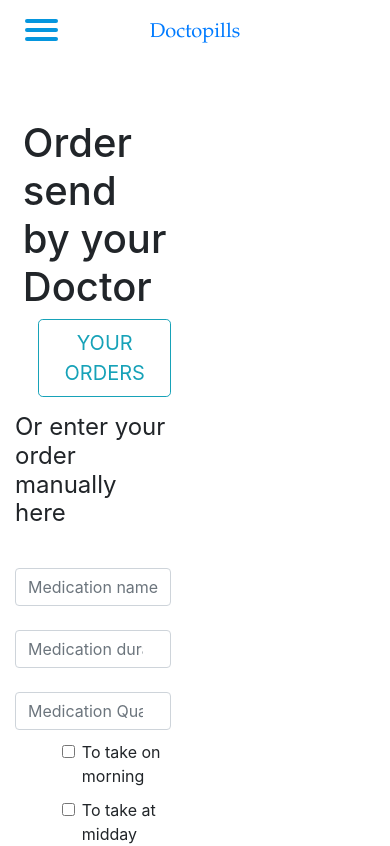
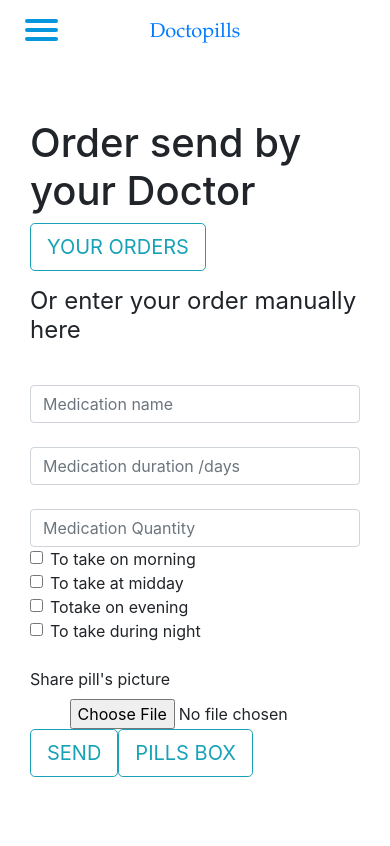
Before and after one commit to nadir-13016/hackathon2doctopills_front, a React (Create React App) app: page /order in a window 390 px wide. Shown: the top 846 px of the page. Built offline with nearby package versions, Linux system fonts and the light colour scheme.

Commit message:
css corrections

```diff
--- a/src/components/barNav/BarNav.js
+++ b/src/components/barNav/BarNav.js
@@ -20,7 +20,7 @@ const BarNav = () =>{
     <ul id="menu">
       <li><Link className='liNav' to="/" >Home</Link></li>
       <li><Link to="/order">Order</Link></li>
-      <li><Link to="/pillbox" >Pillbox</Link></li>
+      <li><Link to="/pilule" >Pillbox</Link></li>
       <li><Link to="/InfosPatient" >Patient informations</Link></li>
       <li><Link to="/appointment" >Appointment</Link></li>
       <li><Link to="/chat">Chat</Link></li>
--- a/src/components/formOrder/formOrder.css
+++ b/src/components/formOrder/formOrder.css
@@ -1,8 +1,6 @@
-.formulaire {
-    /* display: flex;
-    flex-direction: column;
-   align-items: left; */
-    width: 40vw;
+.row {
+    width: 100%;
+    margin: 0 !important;
 }
 
 .col {
@@ -10,18 +8,68 @@ padding:0 !important;
 }
 
 .form-check {
-    margin-top: 10px !important;
-    margin-left: 30% !important;
+    margin-right: auto !important;
+    margin-left: auto !important;
 }
 
-.h1Form {
-    margin-left: 5% !important;
+.firstTitle {
+   display: flex;
+   justify-content: center;
 }
 
-button {
-    margin-left: 15% !important;
+#fontTitre {
+font-size: 20px !important;
 }
 
+
 #exampleFormControlFile1 {
-    margin-left: 15%
+    margin-left: 45%
 }
+
+#boutonOrder {
+    width: 50%;
+}
+
+.boutonOrder1 {
+    display: flex;
+    justify-content: center;
+}
+.boutonBas {
+    margin-top: 15px;
+    display: flex;
+    justify-content: space-around;
+}
+
+.encadrement {
+    width: 130%;
+    height: 105%;
+    display: flex;
+    flex-direction: column;
+    justify-content: center;
+    border: 1px solid #0596de;
+    border-radius: 10px;
+    box-shadow: 5px 5px 5px 1px #a6d8f1;
+    margin-top: 8px;
+}
+
+#centrage {
+    display: flex;
+    justify-content: center;
+}
+
+.boutonShare {
+       display: flex;
+       flex-direction: column;
+   justify-content: center;
+    align-items: center;
+}
+
+.checkBox {
+    margin-top: 25px;
+margin-left: 30%;
+}
+
+@media screen and (max-width: 500px){
+    #exampleFormControlFile1 {
+    margin-left: 12%}
+}
```
